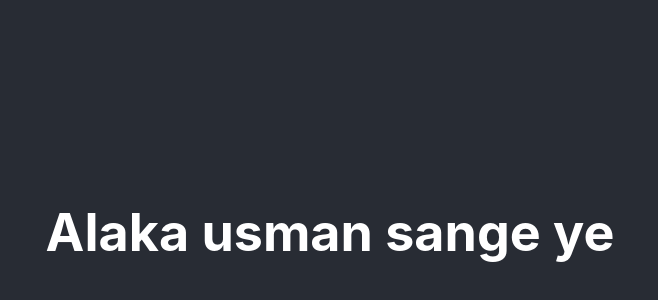
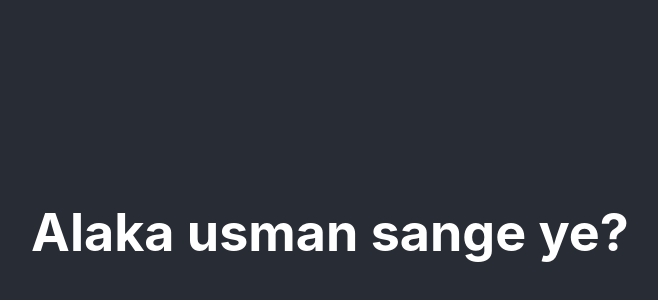
Before and after one commit to secretbussines/react-project, a React (Create React App) app: page / in a window 1280 px wide. Shown: the part 168-468 px from the top of the page, without its empty margins (310-968 px from the left). Built offline with nearby package versions, Linux system fonts and the light colour scheme.

Commit message:
again hi to usman

```diff
--- a/src/App.js
+++ b/src/App.js
@@ -6,7 +6,7 @@ function App() {
     <div className="App">
       <header className="App-header">
         <h1>
-          Alaka usman sange ye
+          Alaka usman sange ye?
         </h1>
       </header>
     </div>
```
